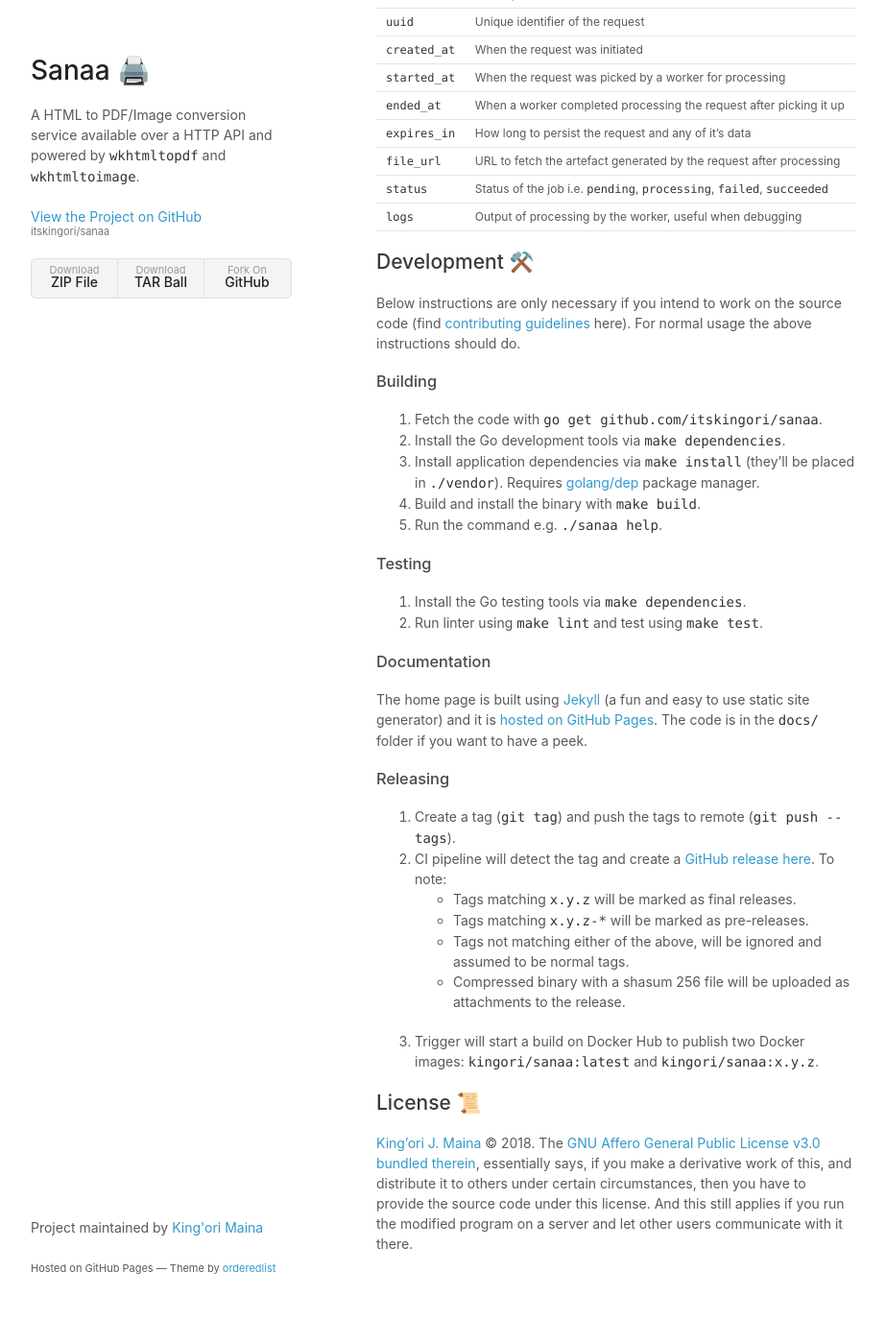
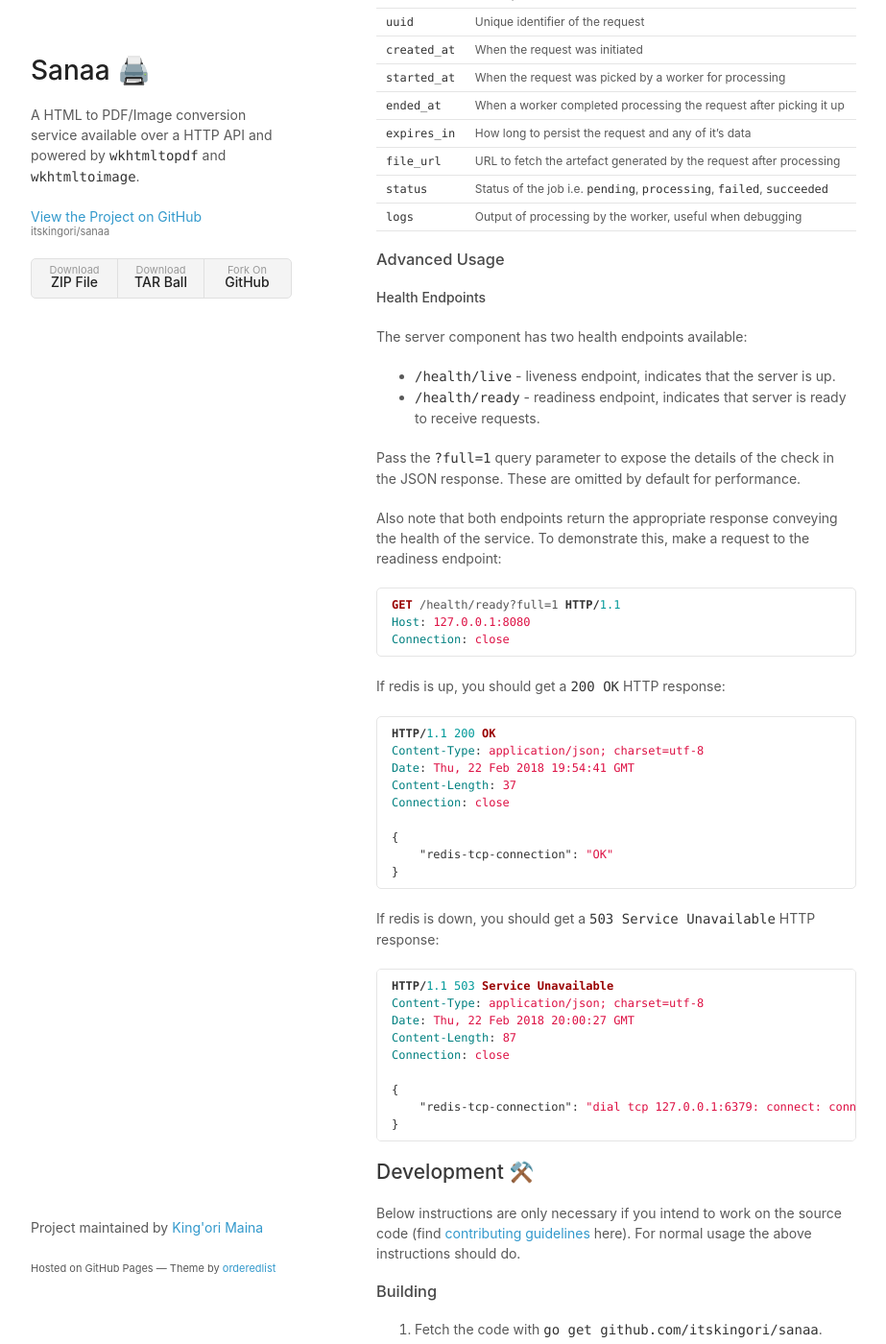
Before and after one commit to itskingori/sanaa, a Jekyll site: the page built from docs/index.md, in a window 1280 px wide and 1400 px high, scrolled down 4515 px. Shown: the whole window at 96% size, without its empty margins (178-1101 px from the left). Built offline with Jekyll 4.4.1, drawn with Linux system fonts in a browser that asks for light colours; before the commit the page ends 5891 px from its top, so only the background shows below that.

Commit message:
Add health endpoint information to docs

````diff
--- a/docs/index.md
+++ b/docs/index.md
@@ -251,6 +251,57 @@
 | `status`      | Status of the job i.e. `pending`, `processing`, `failed`, `succeeded` |
 | `logs`        | Output of processing by the worker, useful when debugging |
 
+### Advanced Usage
+
+#### Health Endpoints
+
+The server component has two health endpoints available:
+
+* `/health/live` -  liveness endpoint, indicates that the server is up.
+* `/health/ready` - readiness endpoint, indicates that server is ready to
+  receive requests.
+
+Pass the `?full=1` query parameter to expose the details of the check in the
+JSON response. These are omitted by default for performance.
+
+Also note that both endpoints return the appropriate response conveying the
+health of the service. To demonstrate this, make a request to the readiness
+endpoint:
+
+```http
+GET /health/ready?full=1 HTTP/1.1
+Host: 127.0.0.1:8080
+Connection: close
+```
+
+If redis is up, you should get a `200 OK` HTTP response:
+
+```http
+HTTP/1.1 200 OK
+Content-Type: application/json; charset=utf-8
+Date: Thu, 22 Feb 2018 19:54:41 GMT
+Content-Length: 37
+Connection: close
+
+{
+    "redis-tcp-connection": "OK"
+}
+```
+
+If redis is down, you should get a `503 Service Unavailable` HTTP response:
+
+```http
+HTTP/1.1 503 Service Unavailable
+Content-Type: application/json; charset=utf-8
+Date: Thu, 22 Feb 2018 20:00:27 GMT
+Content-Length: 87
+Connection: close
+
+{
+    "redis-tcp-connection": "dial tcp 127.0.0.1:6379: connect: connection refused"
+}
+```
+
 ## Development ⚒️
 
 Below instructions are only necessary if you intend to work on the source code
````
